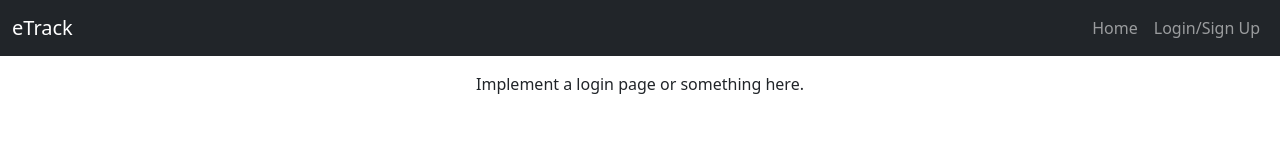
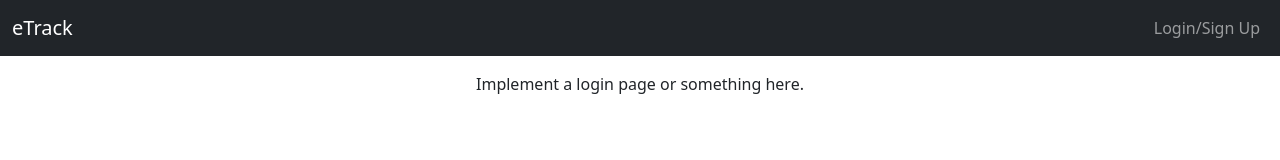
Before and after one commit to JunoNguyen/eTrack, a React (Create React App) app in the folder client/: page / in a window 1280 px wide. Shown: the top 160 px of the page. Built offline with nearby package versions, Linux system fonts and the light colour scheme.

Commit message:
can only access home after logging in or signing up

```diff
--- a/client/src/components/Header/index.js
+++ b/client/src/components/Header/index.js
@@ -20,12 +20,12 @@ const Header = () => {
           <Navbar.Toggle aria-controls='navbar' />
           <Navbar.Collapse id='navbar' className='d-flex flex-row-reverse'>
             <Nav className='ml-auto d-flex'>
-              <Nav.Link as={Link} to='/home'>
-                Home
-              </Nav.Link>
               {/* if user is logged in show saved books and logout */}
               {Auth.loggedIn() ? (
                 <>
+                  <Nav.Link as={Link} to='/home'>
+                    Home
+                  </Nav.Link>
                   {/* Add validation so only managers see this */}
                   <Nav.Link as={Link} to='/message'>
                     Message
```
